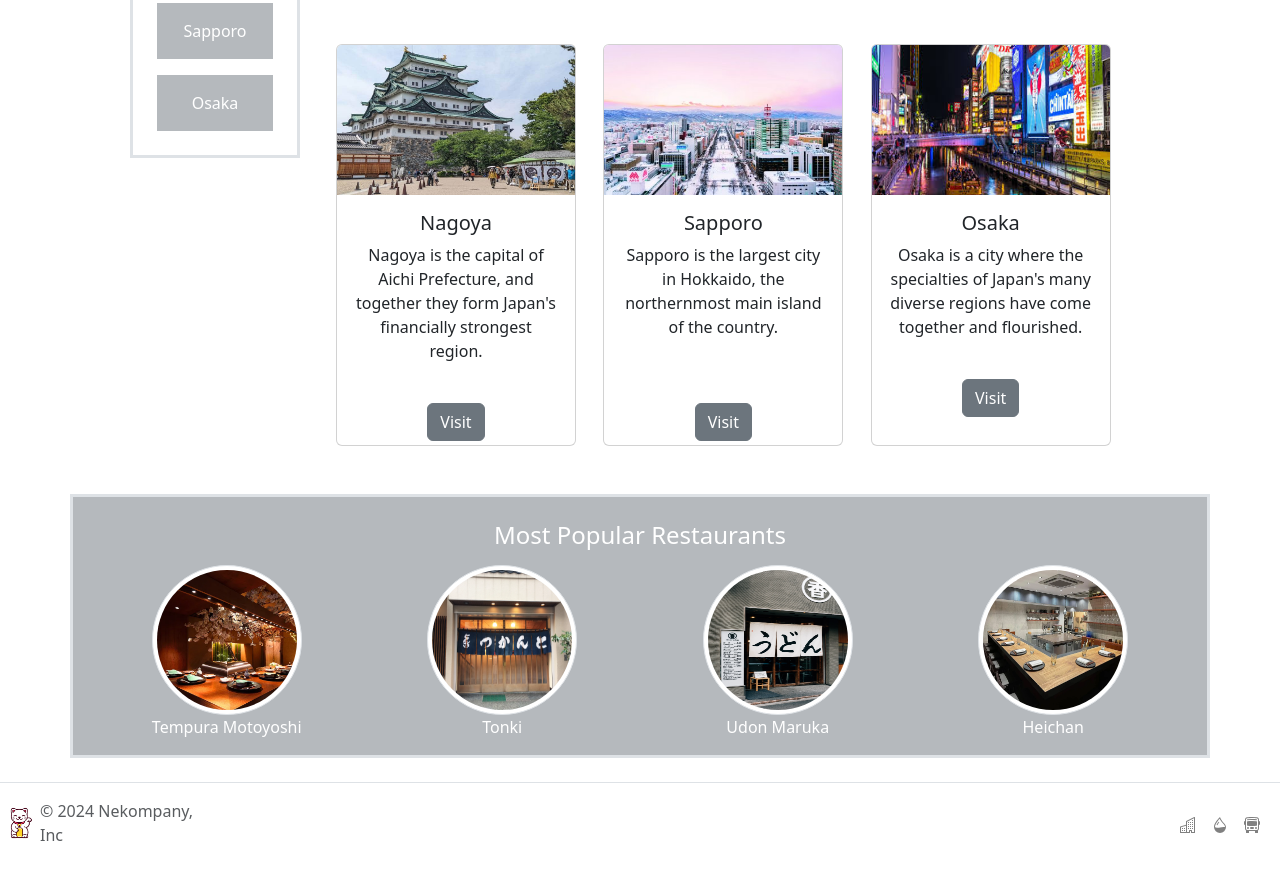
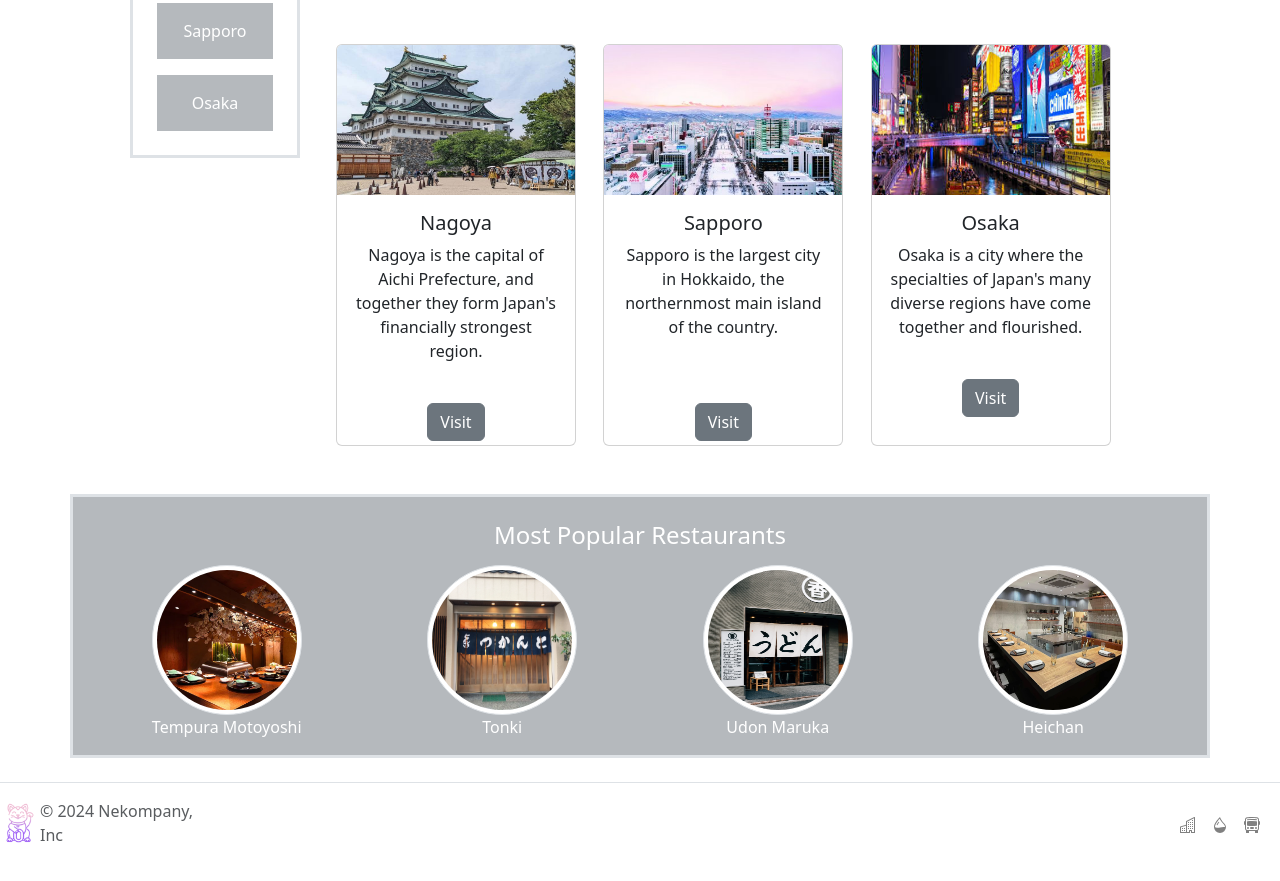
Before and after one commit to begoblanco/Cities-in-the-world, a website: page index.html in a window 1280 px wide. Shown: the part 1108-1989 px from the top of the page. Drawn offline with nearby package versions, Linux system fonts and the light colour scheme.

Commit message:
stetic changes

```diff
--- a/index.html
+++ b/index.html
@@ -214,7 +214,7 @@
     </main>
     <footer class="d-flex flex-wrap justify-content-between align-items-center py-3 my-4 border-top">
       <div class="col-md-2 d-flex align-items-center">
-        <img src="/public/assets/iconito.jpg" style="height: 40px; width: 40px;">
+        <img src="/public/assets/lucky-cat.png" style="height: 40px; width: 40px;">
         <span class="mb-3 mb-md-0 text-body-secondary">© 2024 Nekompany, Inc</span>
       </div>
 
```
Also changed, not shown: public/assets/lucky-cat.png (added).
